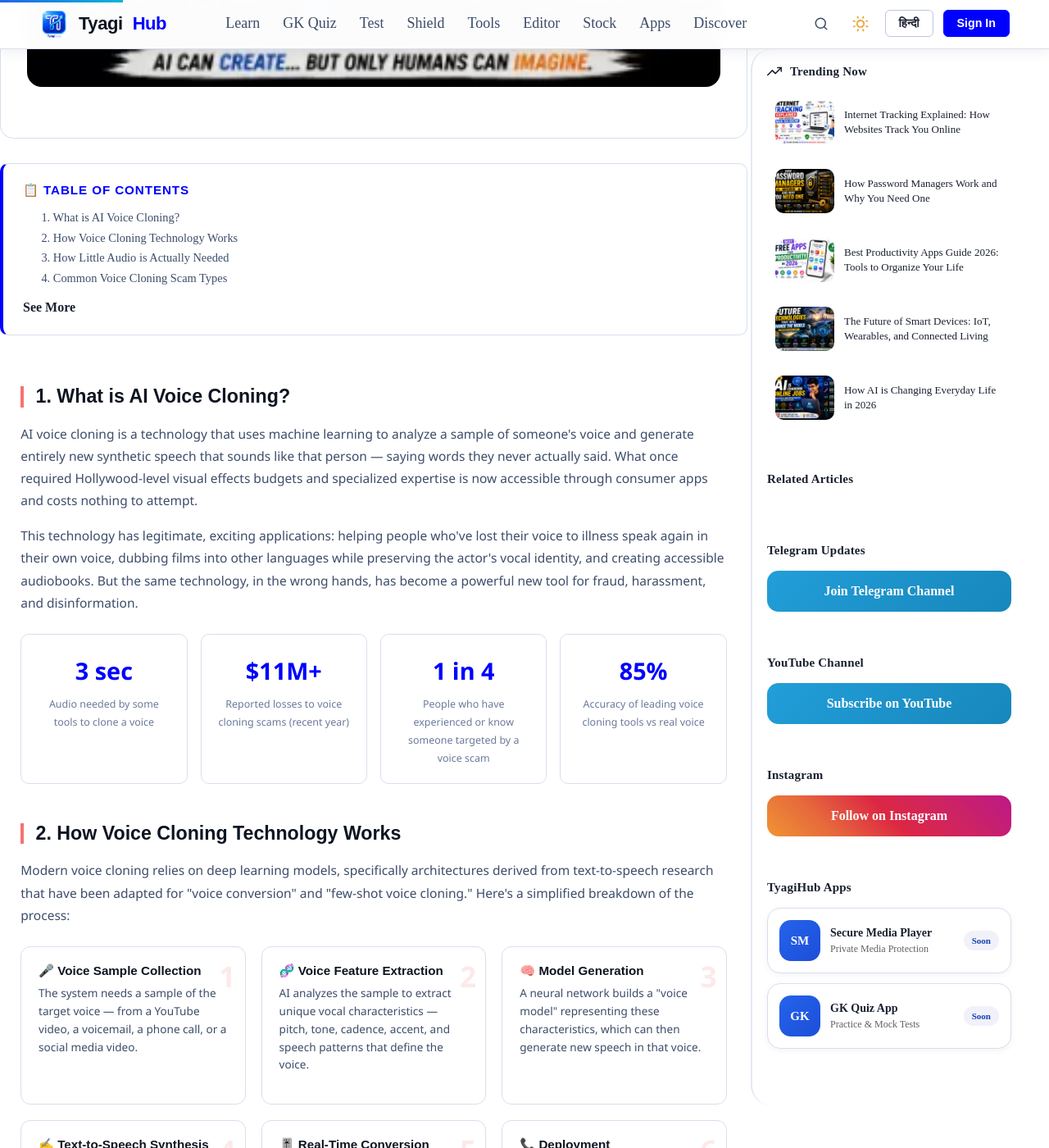
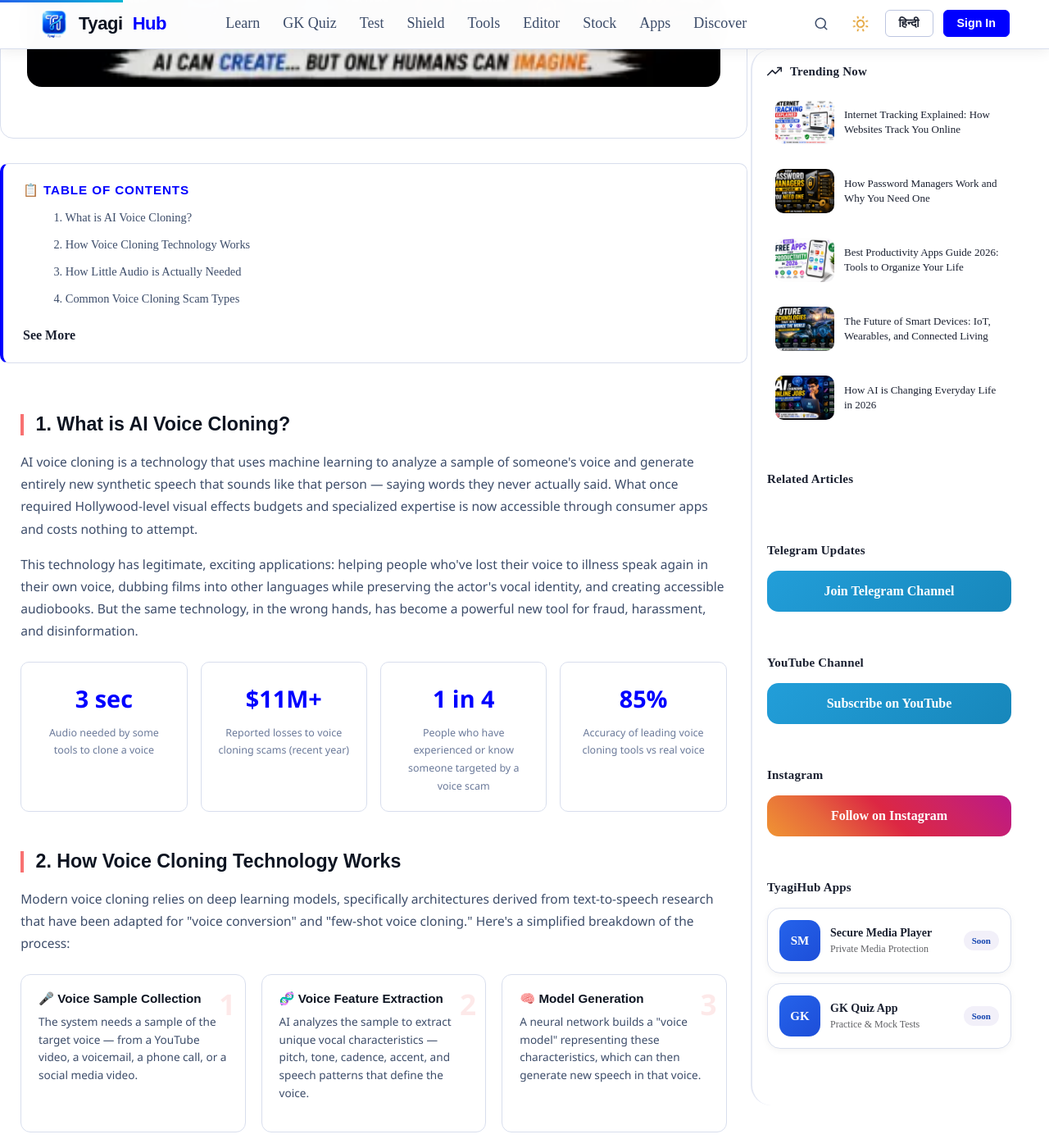
Before and after one commit to HimanshuTyagiJi/TyagiHub, a Jekyll site: the page built from _posts/2026-06-08-ai-voice-cloning-risks.html, in a window 1280 px wide and 1400 px high, scrolled down 862 px. Shown: the whole window at 82% size. Built offline with Jekyll 4.4.1, drawn with Linux system fonts in a browser that asks for light colours.

Commit message:
Update shield-discover.css

```diff
--- a/assets/css/shield-discover.css
+++ b/assets/css/shield-discover.css
@@ -10,7 +10,7 @@
 .toc-box{background:var(--clr-surface);border:1px solid var(--clr-border);border-left:4px solid var(--clr-accent);border-radius:10px;padding:1.5rem;margin-bottom:2.5rem}
 .toc-box h3{font-size:.95rem;font-weight:700;color:var(--clr-accent);text-transform:uppercase;letter-spacing:.06em;margin-bottom:1rem}
 .toc-box ol{padding-left:1.4rem;color:var(--clr-text-2)}
-.toc-box li{margin-bottom:.4rem}
+.toc-box li{margin:15px}
 .toc-box a{color:var(--clr-text-2);text-decoration:none;font-size:.9rem}
 .toc-box a:hover{color:var(--clr-accent)}
 .post-section{margin-bottom:3rem;animation:fadeUp .5s ease both}
```
